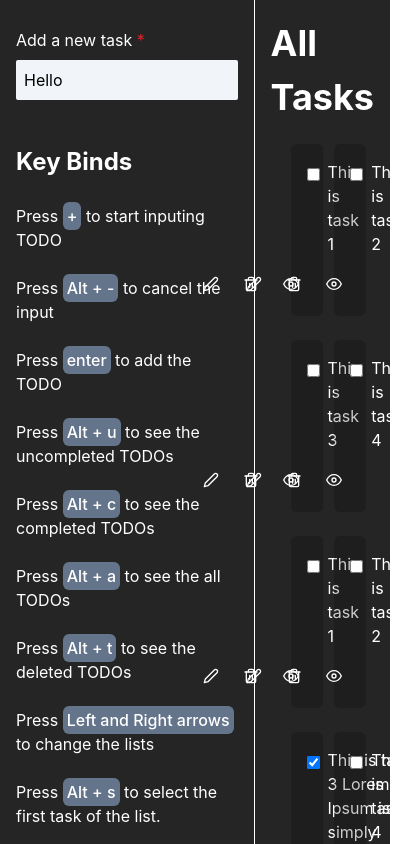
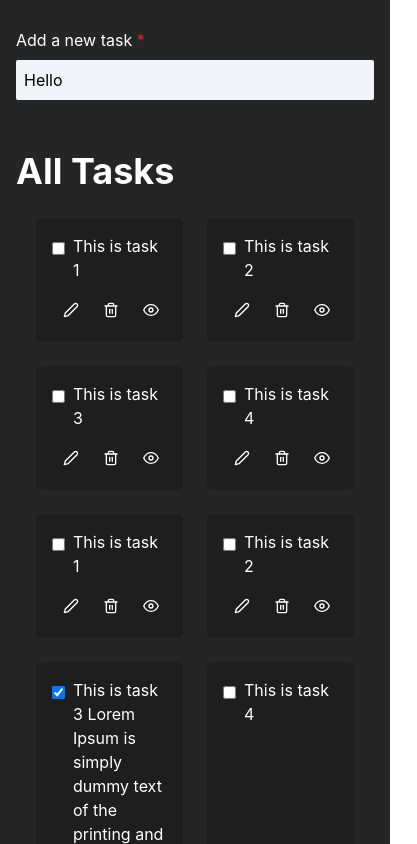
Before and after one commit to alsongarbuja/To-do_web, a React (Vite) app: page / in a window 390 px wide. Shown: the top 844 px of the page, 417 px wide, since content can reach past the window. Built offline with nearby package versions, Linux system fonts and the light colour scheme.

Commit message:
WIP: responsive layout WIP

```diff
--- a/src/App.tsx
+++ b/src/App.tsx
@@ -6,7 +6,7 @@ import { taskList } from "./utils/tasks"
 
 const App = () => {
   return (
-    <div className="w-screen h-screen bg-[#252525]">
+    <div className="w-screen h-full bg-[#252525]">
       <MasterLayout>
         <TaskLayout>
           <GridLayout>
--- a/src/components/UI/SideMenu.tsx
+++ b/src/components/UI/SideMenu.tsx
@@ -3,7 +3,7 @@ import Input from '../fields/Input'
 
 const SideMenu = () => {
   return (
-    <div className="min-h-screen border-r border-white">
+    <div className="md:min-h-screen md:border-r border-white">
         <div className="p-4">
             <Input
                 label="Add a new task"
@@ -18,7 +18,7 @@ const SideMenu = () => {
                 }}
             />
         </div>
-        <div className="p-4">
+        <div className="p-4 hidden md:block">
             <h3>Key Binds</h3>
             <ul className="mt-6">
                 {
--- a/src/layouts/MasterLayout.tsx
+++ b/src/layouts/MasterLayout.tsx
@@ -6,7 +6,7 @@ interface MasterLayoutProps {
 
 const MasterLayout = ({ children }: MasterLayoutProps) => {
   return (
-    <div className="flex text-white">
+    <div className="flex text-white flex-col md:flex-row">
         <SideMenu />
         <div className="flex-1 p-4">
           <h1>All Tasks</h1>
```
